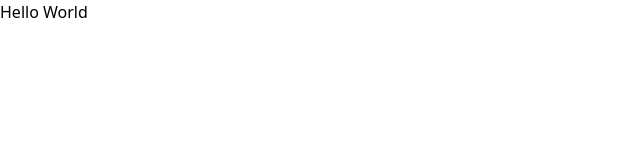
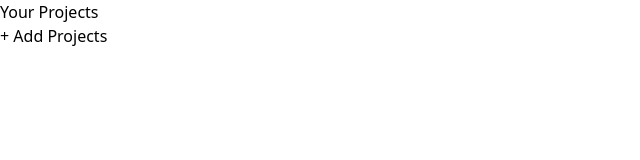
Before and after one commit to im-nilesh/Project-Management, a React (Vite) app: page / in a window 1280 px wide. Shown: the top 160 px of the page, without its empty margins (0-640 px from the left). Built offline with nearby package versions, Linux system fonts and the light colour scheme.

Commit message:
Project side bar created

```diff
--- a/src/App.jsx
+++ b/src/App.jsx
@@ -1,8 +1,10 @@
+import Projectsidebar from "./Components/ProjectsSideBar";
+
 function App() {
   return (
-    <>
-      <h1 className="my-8 text-center text-5xl font-bold">Hello World</h1>
-    </>
+    <main>
+      <Projectsidebar />
+    </main>
   );
 }
 
--- /dev/null
+++ b/src/Components/ProjectsSideBar.jsx
@@ -0,0 +1,10 @@
+export default function Projectsidebar() {
+  return (
+    <aside>
+      <h2>Your Projects</h2>
+      <div>
+        <button>+ Add Projects</button>
+      </div>
+    </aside>
+  );
+}
```
Also changed, not shown: src/Components/ProjectsSlideBar.jsx (deleted).
